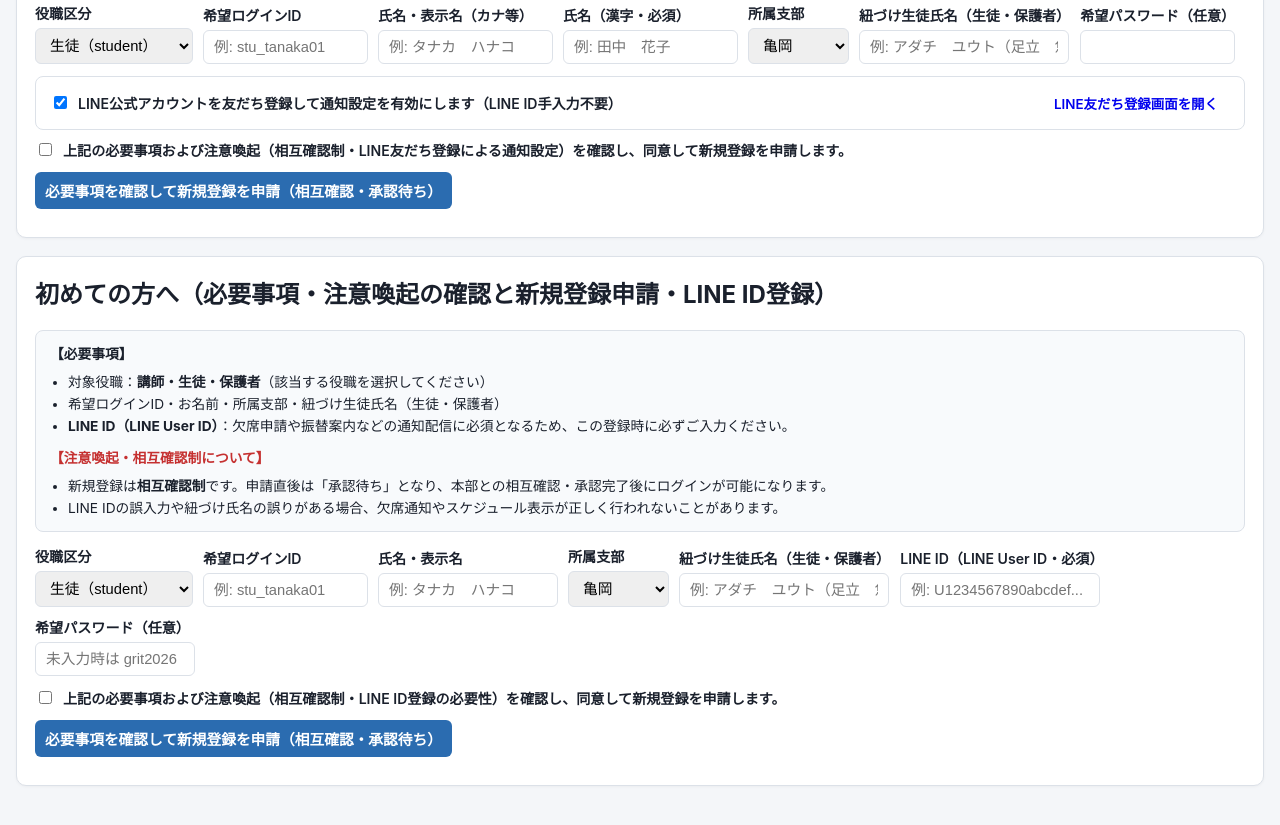
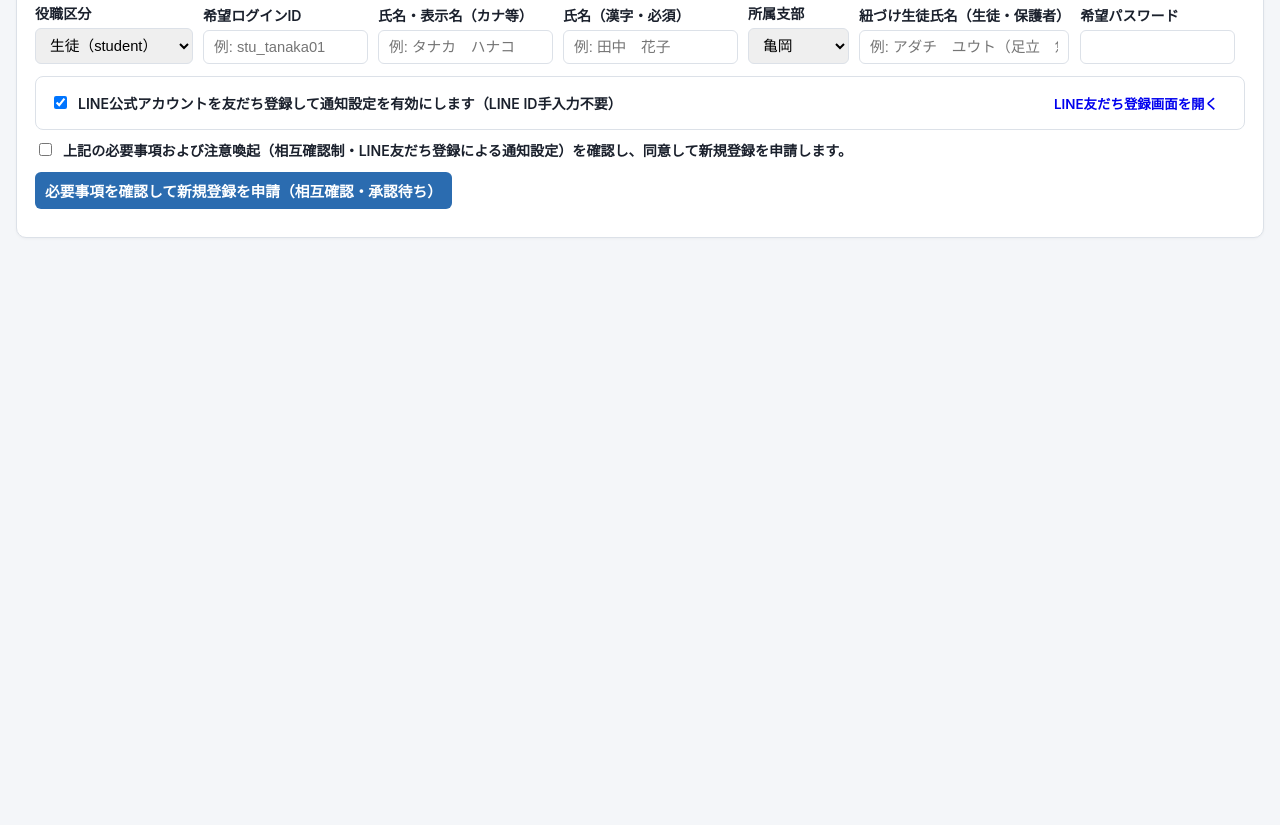
Before and after one commit to p0o0qt-create/grit, a website: page public/index.html in a window 1280 px wide. Shown: the part 587-1412 px from the top of the page. After the commit the page ends 911 px from the top, so only its background shows below. Drawn offline with Linux system fonts and the light colour scheme.

Commit message:
Add files via upload

```diff
--- a/public/index.html
+++ b/public/index.html
@@ -179,7 +179,7 @@
         <label>紐づけ生徒氏名（生徒・保護者）
           <input type="text" id="selfRegLinkedStudent" placeholder="例: アダチ　ユウト（足立　悠帆）" style="width:210px;" />
         </label>
-        <label>希望パスワード（任意）
+        <label>希望パスワード
           <input type="password" id="selfRegPassword" style="width:155px;" />
         </label>
       </div>
@@ -198,71 +198,6 @@
         <label style="flex-direction:row; align-items:center; gap:8px; font-weight:600; cursor:pointer;">
           <input type="checkbox" id="selfRegAgreeCheck" />
           上記の必要事項および注意喚起（相互確認制・LINE友だち登録による通知設定）を確認し、同意して新規登録を申請します。
-        </label>
-      </div>
-
-      <button class="primary" id="selfRegisterBtn">必要事項を確認して新規登録を申請（相互確認・承認待ち）</button>
-      <p id="selfRegMsg" style="margin:10px 0 0 0; font-size:0.88rem; font-weight:600;"></p>
-    </section>
-
-    <!-- First-Time Registration Panel (Shown on initial screen before login) -->
-    <section id="firstTimeRegistrationSection" class="card">
-      <h2 style="margin-top:0;">初めての方へ（必要事項・注意喚起の確認と新規登録申請・LINE ID登録）</h2>
-      <div style="background:#f8fafc; border:1px solid var(--border); border-radius:8px; padding:12px 14px; margin-bottom:14px; font-size:0.86rem; line-height:1.6;">
-        <strong>【必要事項】</strong>
-        <ul style="margin:6px 0 10px 18px; padding:0;">
-          <li>対象役職：<strong>講師・生徒・保護者</strong>（該当する役職を選択してください）</li>
-          <li>希望ログインID・お名前・所属支部・紐づけ生徒氏名（生徒・保護者）</li>
-          <li><strong>LINE ID（LINE User ID）</strong>：欠席申請や振替案内などの通知配信に必須となるため、この登録時に必ずご入力ください。</li>
-        </ul>
-        <strong style="color:#c53030;">【注意喚起・相互確認制について】</strong>
-        <ul style="margin:6px 0 0 18px; padding:0;">
-          <li>新規登録は<strong>相互確認制</strong>です。申請直後は「承認待ち」となり、本部との相互確認・承認完了後にログインが可能になります。</li>
-          <li>LINE IDの誤入力や紐づけ氏名の誤りがある場合、欠席通知やスケジュール表示が正しく行われないことがあります。</li>
-        </ul>
-      </div>
-
-      <div class="toolbar">
-        <label>役職区分
-          <select id="selfRegRole">
-            <option value="student">生徒（student）</option>
-            <option value="parent">保護者（parent）</option>
-            <option value="teacher">講師（teacher）</option>
-          </select>
-        </label>
-        <label>希望ログインID
-          <input type="text" id="selfRegLoginId" placeholder="例: stu_tanaka01" style="width:165px;" />
-        </label>
-        <label>氏名・表示名
-          <input type="text" id="selfRegName" placeholder="例: タナカ　ハナコ" style="width:180px;" />
-        </label>
-        <label>所属支部
-          <select id="selfRegBranch">
-            <option value="亀岡">亀岡</option>
-            <option value="長岡京">長岡京</option>
-            <option value="桂">桂</option>
-            <option value="太秦">太秦</option>
-            <option value="向日">向日</option>
-            <option value="伏見">伏見</option>
-            <option value="家庭教師">家庭教師</option>
-            <option value="高槻">高槻</option>
-          </select>
-        </label>
-        <label>紐づけ生徒氏名（生徒・保護者）
-          <input type="text" id="selfRegLinkedStudent" placeholder="例: アダチ　ユウト（足立　悠帆）" style="width:210px;" />
-        </label>
-        <label>LINE ID（LINE User ID・必須）
-          <input type="text" id="selfRegLineId" placeholder="例: U1234567890abcdef..." style="width:200px;" />
-        </label>
-        <label>希望パスワード（任意）
-          <input type="password" id="selfRegPassword" placeholder="未入力時は grit2026" style="width:160px;" />
-        </label>
-      </div>
-
-      <div style="margin:10px 0 12px 0;">
-        <label style="flex-direction:row; align-items:center; gap:8px; font-weight:600; cursor:pointer;">
-          <input type="checkbox" id="selfRegAgreeCheck" />
-          上記の必要事項および注意喚起（相互確認制・LINE ID登録の必要性）を確認し、同意して新規登録を申請します。
         </label>
       </div>
 
@@ -2425,6 +2360,8 @@
       document.getElementById('selfRegName').value = '';
       document.getElementById('selfRegKanjiName').value = '';
       document.getElementById('selfRegLinkedStudent').value = '';
+      document.getElementById('selfRegPassword').value = '';
+      document.getElementById('selfRegAgreeCheck').checked = false;
     });
 
     </script>
```
